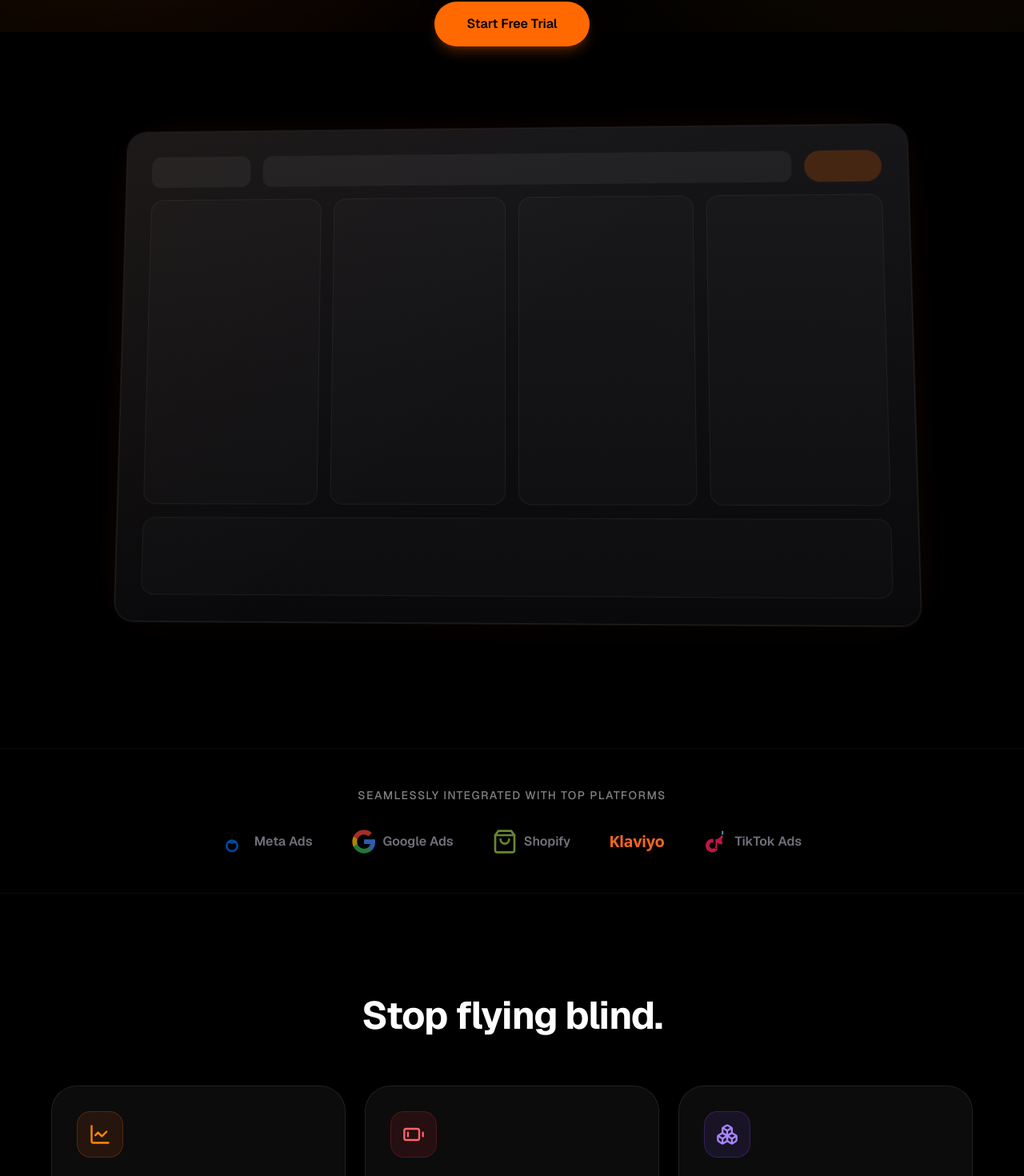
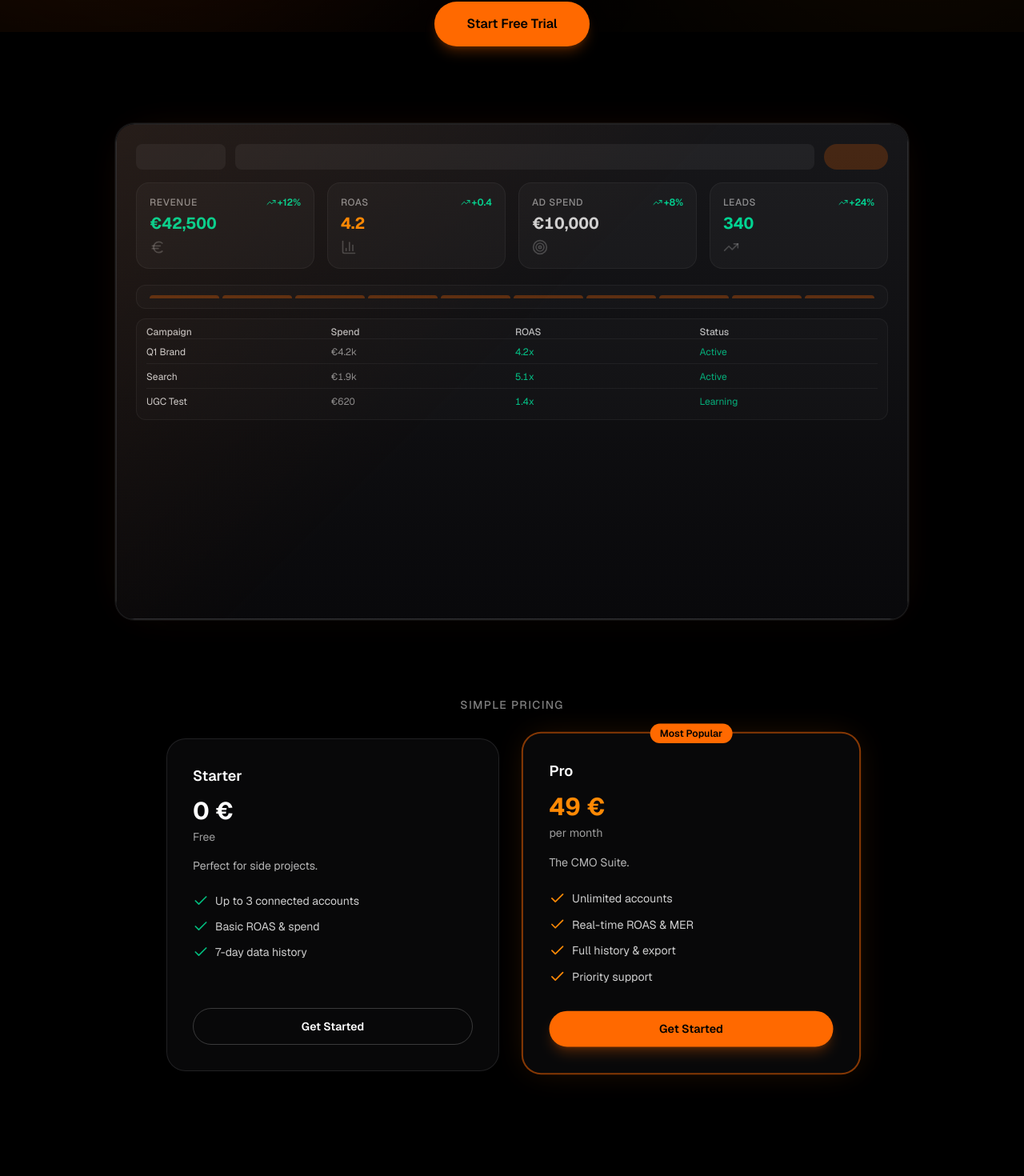
Before and after one commit to sinan-leadtr/leadtribute.io, a Next.js app: page / in a window 1280 px wide. Shown: the part 760-2230 px from the top of the page at 80% size. Built offline with nearby package versions, Linux system fonts and the light colour scheme.

Commit message:
Add marketing polish: Hero animation & dashboard mockup

```diff
--- /dev/null
+++ b/app/components/landing/HeroDashboardPreview.tsx
@@ -0,0 +1,119 @@
+"use client";
+
+import { TrendingUp, BarChart3, Euro, Target } from "lucide-react";
+
+const stats = [
+  {
+    label: "Revenue",
+    value: "€42,500",
+    trend: "+12%",
+    icon: Euro,
+    accent: "text-emerald-400",
+  },
+  {
+    label: "ROAS",
+    value: "4.2",
+    trend: "+0.4",
+    icon: BarChart3,
+    accent: "text-orange-400",
+  },
+  {
+    label: "Ad Spend",
+    value: "€10,000",
+    trend: "+8%",
+    icon: Target,
+    accent: "text-white/80",
+  },
+  {
+    label: "Leads",
+    value: "340",
+    trend: "+24%",
+    icon: TrendingUp,
+    accent: "text-emerald-400",
+  },
+];
+
+const tableRows = [
+  ["Q1 Brand", "€4.2k", "4.2x", "Active"],
+  ["Search", "€1.9k", "5.1x", "Active"],
+  ["UGC Test", "€620", "1.4x", "Learning"],
+];
+
+export function HeroDashboardPreview() {
+  return (
+    <div className="relative aspect-[16/10] w-full overflow-hidden rounded-2xl border border-white/10 bg-gradient-to-b from-zinc-900/95 to-zinc-950/98 p-5 shadow-2xl backdrop-blur-xl sm:p-6">
+      {/* Top bar mock */}
+      <div className="mb-4 flex items-center gap-3">
+        <div className="h-8 w-28 rounded-lg bg-white/5" />
+        <div className="h-8 flex-1 rounded-lg bg-white/5" />
+        <div className="h-8 w-20 rounded-full bg-orange-500/20" />
+      </div>
+
+      {/* 4 Stat cards */}
+      <div className="grid grid-cols-2 gap-3 sm:grid-cols-4 sm:gap-4">
+        {stats.map(({ label, value, trend, icon: Icon, accent }) => (
+          <div
+            key={label}
+            className="rounded-2xl border border-white/5 bg-white/[0.03] p-3 sm:p-4"
+          >
+            <div className="flex items-center justify-between gap-2">
+              <span className="text-[10px] font-medium uppercase tracking-wider text-white/50 sm:text-xs">
+                {label}
+              </span>
+              <span className="inline-flex items-center gap-0.5 text-[10px] font-semibold text-emerald-400 sm:text-xs">
+                <TrendingUp className="h-3 w-3" />
+                {trend}
+              </span>
+            </div>
+            <p className={`mt-1 text-lg font-bold tabular-nums sm:text-xl ${accent}`}>
+              {value}
+            </p>
+            <Icon className="mt-1.5 h-4 w-4 text-white/20 sm:h-5 sm:w-5" />
+          </div>
+        ))}
+      </div>
+
+      {/* Graph + table area */}
+      <div className="mt-4 flex flex-1 flex-col gap-3 sm:mt-5">
+        <div className="flex h-20 flex-1 rounded-xl border border-white/5 bg-white/[0.02] sm:h-24">
+          {/* Mini bar chart simulation */}
+          <div className="flex flex-1 items-end justify-between gap-1 px-4 py-3">
+            {[35, 50, 45, 65, 55, 70, 60, 80, 75, 90].map((h, i) => (
+              <div
+                key={i}
+                className="flex-1 rounded-t bg-orange-500/30 transition hover:bg-orange-500/50"
+                style={{ height: `${h}%`, minHeight: 4 }}
+              />
+            ))}
+          </div>
+        </div>
+        <div className="rounded-xl border border-white/5 bg-white/[0.02] px-3 py-2 text-[10px] text-white/50 sm:text-xs">
+          <div className="grid grid-cols-4 gap-2 font-medium text-white/70">
+            <span>Campaign</span>
+            <span>Spend</span>
+            <span>ROAS</span>
+            <span>Status</span>
+          </div>
+          {tableRows.map((row, i) => (
+            <div key={i} className="grid grid-cols-4 gap-2 border-t border-white/5 py-1.5 pt-2 first:border-0">
+              <span className="text-white/80">{row[0]}</span>
+              <span className="tabular-nums">{row[1]}</span>
+              <span className="tabular-nums text-emerald-400/90">{row[2]}</span>
+              <span className="text-emerald-400/80">{row[3]}</span>
+            </div>
+          ))}
+        </div>
+      </div>
+
+      {/* Subtle glow overlay */}
+      <div
+        className="pointer-events-none absolute inset-0 rounded-2xl"
+        style={{
+          background:
+            "linear-gradient(135deg, rgba(249,115,22,0.04) 0%, transparent 50%)",
+        }}
+        aria-hidden
+      />
+    </div>
+  );
+}
--- a/app/page.tsx
+++ b/app/page.tsx
@@ -13,7 +13,9 @@ import {
   ChevronDown,
   Link2,
   LayoutDashboard,
+  Check,
 } from "lucide-react";
+import { HeroDashboardPreview } from "./components/landing/HeroDashboardPreview";
 import {
   GoogleLogo,
   MetaLogo,
@@ -148,7 +150,12 @@ export default function Home() {
       {/* ─── Hero ───────────────────────────────────────── */}
       <section className="relative z-10 px-6 pt-16 pb-24 sm:px-8 sm:pt-24 sm:pb-32 lg:pt-32 lg:pb-40">
         <div className="mx-auto max-w-4xl text-center">
-          <h1 className="text-4xl font-bold tracking-tight text-white sm:text-5xl md:text-6xl lg:text-7xl xl:text-8xl xl:leading-[1.1]">
+          <motion.h1
+            className="text-4xl font-bold tracking-tight text-white sm:text-5xl md:text-6xl lg:text-7xl xl:text-8xl xl:leading-[1.1]"
+            initial={{ opacity: 0, y: 20 }}
+            animate={{ opacity: 1, y: 0 }}
+            transition={{ duration: 0.6, ease: "easeOut" }}
+          >
             The Operating System for{" "}
             <span
               className="bg-gradient-to-r from-orange-400 via-orange-500 to-amber-500 bg-clip-text font-extrabold text-transparent"
@@ -156,12 +163,22 @@ export default function Home() {
             >
               Performance Marketers.
             </span>
-          </h1>
-          <p className="mx-auto mt-6 max-w-2xl text-lg font-medium leading-relaxed text-white/80 sm:text-xl">
+          </motion.h1>
+          <motion.p
+            className="mx-auto mt-6 max-w-2xl text-lg font-medium leading-relaxed text-white/80 sm:text-xl"
+            initial={{ opacity: 0, y: 20 }}
+            animate={{ opacity: 1, y: 0 }}
+            transition={{ duration: 0.6, delay: 0.15, ease: "easeOut" }}
+          >
             Stop guessing. Start scaling. Integrate Meta, Google, and Shopify in
             one real-time dashboard.
-          </p>
-          <div className="mt-10 flex flex-wrap items-center justify-center gap-4">
+          </motion.p>
+          <motion.div
+            className="mt-10 flex flex-wrap items-center justify-center gap-4"
+            initial={{ opacity: 0, y: 20 }}
+            animate={{ opacity: 1, y: 0 }}
+            transition={{ duration: 0.6, delay: 0.25, ease: "easeOut" }}
+          >
             <motion.div
               whileHover={{ scale: 1.05, y: -3 }}
               whileTap={{ scale: 0.98 }}
@@ -173,7 +190,7 @@ export default function Home() {
                 Start Free Trial
               </Link>
             </motion.div>
-          </div>
+          </motion.div>
         </div>
         <div className="mx-auto mt-16 max-w-5xl px-4 sm:mt-20 lg:mt-24">
           <motion.div
@@ -183,39 +200,89 @@ export default function Home() {
               boxShadow:
                 "0 0 0 1px rgba(255,255,255,0.05), 0 40px 80px -20px rgba(0,0,0,0.6), 0 0 60px -20px rgba(249,115,22,0.15)",
             }}
+            initial={{ opacity: 0, y: 40 }}
+            animate={{ opacity: 1, y: 0 }}
+            transition={{ duration: 0.7, delay: 0.35, ease: [0.22, 1, 0.36, 1] }}
             whileHover={{
               boxShadow:
                 "0 0 0 1px rgba(255,255,255,0.08), 0 50px 100px -20px rgba(0,0,0,0.7), 0 0 80px -15px rgba(249,115,22,0.25)",
             }}
-            transition={{ duration: 0.3 }}
           >
-            <div className="aspect-[16/10] w-full bg-gradient-to-b from-zinc-900/90 to-zinc-950 p-6 sm:p-8">
-              <div className="flex h-full flex-col gap-4">
-                <div className="flex gap-4">
-                  <div className="h-10 w-32 rounded-xl bg-white/5" />
-                  <div className="h-10 flex-1 rounded-xl bg-white/5" />
-                  <div className="h-10 w-24 rounded-full bg-orange-500/20" />
-                </div>
-                <div className="grid flex-1 grid-cols-4 gap-4">
-                  {[1, 2, 3, 4].map((i) => (
-                    <div
-                      key={i}
-                      className="rounded-2xl border border-white/5 bg-white/[0.02]"
-                    />
-                  ))}
-                </div>
-                <div className="h-24 rounded-2xl border border-white/5 bg-white/[0.02]" />
-              </div>
-            </div>
+            <HeroDashboardPreview />
             <div
               className="pointer-events-none absolute inset-0 rounded-3xl"
               style={{
                 background:
                   "linear-gradient(135deg, rgba(249,115,22,0.03) 0%, transparent 50%)",
               }}
+              aria-hidden
             />
           </motion.div>
         </div>
+
+        {/* ─── Pricing (2 plans, right under Hero) ───────────────────── */}
+        <motion.div
+          className="mx-auto mt-20 max-w-4xl px-4 sm:mt-24"
+          initial={{ opacity: 0, y: 30 }}
+          whileInView={{ opacity: 1, y: 0 }}
+          viewport={{ once: true, margin: "-40px" }}
+          transition={{ duration: 0.5, ease: "easeOut" }}
+        >
+          <p className="text-center text-sm font-medium uppercase tracking-widest text-white/50">
+            Simple pricing
+          </p>
+          <div className="mt-8 grid gap-6 sm:grid-cols-2 sm:gap-8">
+            {/* Starter */}
+            <div className="flex flex-col rounded-3xl border border-zinc-800/80 bg-zinc-950/90 p-6 shadow-xl sm:p-8">
+              <h3 className="text-lg font-semibold text-white">Starter</h3>
+              <p className="mt-3 text-3xl font-bold text-white">0 €</p>
+              <p className="mt-1 text-sm text-white/60">Free</p>
+              <p className="mt-4 text-sm text-white/70">Perfect for side projects.</p>
+              <ul className="mt-6 space-y-3 text-sm text-white/80">
+                {["Up to 3 connected accounts", "Basic ROAS & spend", "7-day data history"].map((item) => (
+                  <li key={item} className="flex items-center gap-2">
+                    <Check className="h-5 w-5 shrink-0 text-emerald-500" />
+                    {item}
+                  </li>
+                ))}
+              </ul>
+              <div className="mt-auto pt-8">
+                <Link
+                  href="/register"
+                  className="inline-flex w-full justify-center rounded-full border border-white/20 bg-transparent px-4 py-3 text-sm font-semibold text-white transition hover:border-orange-500/50 hover:bg-orange-500/10 hover:text-orange-400"
+                >
+                  Get Started
+                </Link>
+              </div>
+            </div>
+            {/* Pro – Most Popular */}
+            <div className="relative flex flex-col rounded-3xl border-2 border-orange-500/50 bg-zinc-950/90 p-6 shadow-[0_0_40px_-10px_rgba(249,115,22,0.2)] sm:-mt-1 sm:p-8 sm:scale-[1.02]">
+              <div className="absolute -top-3 left-1/2 -translate-x-1/2 rounded-full bg-orange-500 px-3 py-1 text-xs font-semibold text-black">
+                Most Popular
+              </div>
+              <h3 className="text-lg font-semibold text-white">Pro</h3>
+              <p className="mt-3 text-3xl font-bold text-orange-400">49 €</p>
+              <p className="mt-1 text-sm text-white/60">per month</p>
+              <p className="mt-4 text-sm text-white/70">The CMO Suite.</p>
+              <ul className="mt-6 space-y-3 text-sm text-white/80">
+                {["Unlimited accounts", "Real-time ROAS & MER", "Full history & export", "Priority support"].map((item) => (
+                  <li key={item} className="flex items-center gap-2">
+                    <Check className="h-5 w-5 shrink-0 text-orange-400" />
+                    {item}
+                  </li>
+                ))}
+              </ul>
+              <div className="mt-auto pt-8">
+                <Link
+                  href="/register"
+                  className="inline-flex w-full justify-center rounded-full bg-orange-500 px-4 py-3 text-sm font-semibold text-black shadow-lg shadow-orange-500/25 transition hover:bg-orange-400 hover:shadow-orange-500/35"
+                >
+                  Get Started
+                </Link>
+              </div>
+            </div>
+          </div>
+        </motion.div>
       </section>
 
       {/* ─── LogoTicker: Seamlessly integrated with top platforms ─── */}
```
